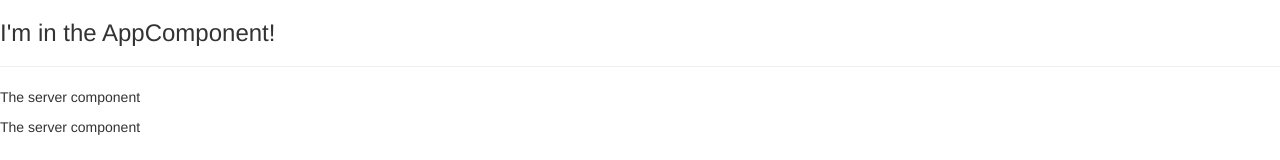
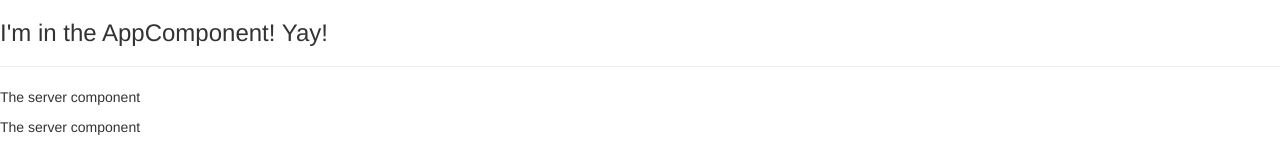
Before and after one commit to MrSharp12/angular-5-training, an Angular app: page / in a window 1280 px wide. Shown: the top 160 px of the page. Built offline with nearby package versions, Linux system fonts and the light colour scheme.

Commit message:
pushing new branch

```diff
--- a/src/app/app.component.html
+++ b/src/app/app.component.html
@@ -1,5 +1,5 @@
 <h3>
-    I'm in the AppComponent!
+    I'm in the AppComponent! Yay!
 </h3>
 <hr>
 <app-servers></app-servers>
```
